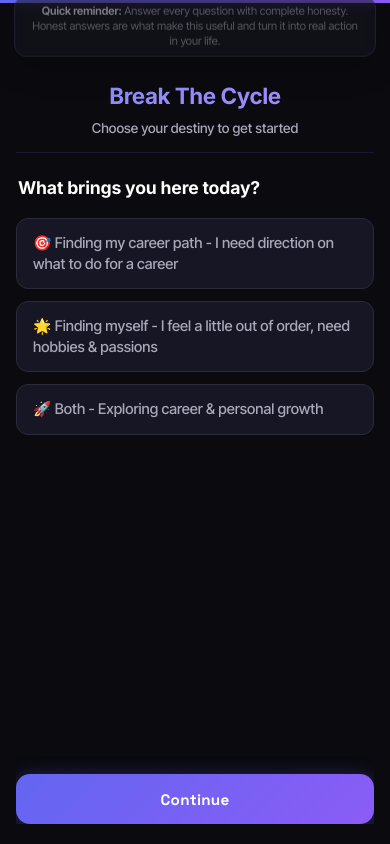
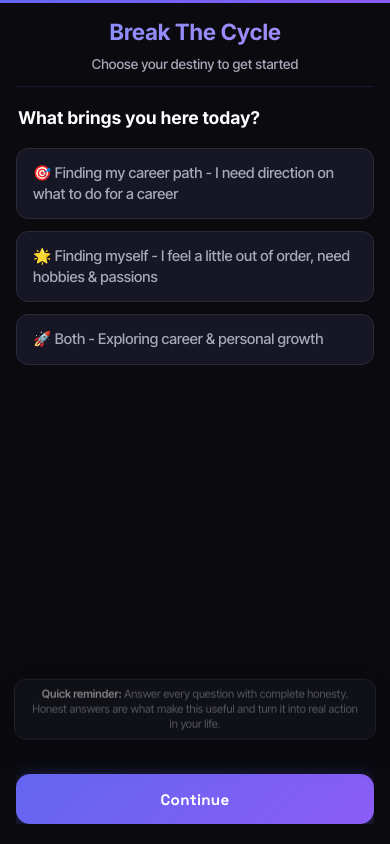
Before and after one commit to Fxlando/break-the-cycle-, a website: page quiz.html in a window 390 px wide. Drawn offline with Linux system fonts and the light colour scheme; no server answers.

Commit message:
Auto update - +

```diff
--- a/quiz.html
+++ b/quiz.html
@@ -882,19 +882,20 @@
         font-size: 0.7rem;
         line-height: 1.35;
         padding: 7px 12px;
-        top: 6px;
+        top: auto;
+        bottom: calc(env(safe-area-inset-bottom, 0px) + 94px);
         border-radius: 12px;
         width: min(680px, calc(100vw - 28px));
       }
 
       .container {
-        padding-top: 78px;
+        padding-top: calc(env(safe-area-inset-top, 0px) + 14px);
         justify-content: flex-start;
       }
 
       .container:not(.quiz-started) .header {
-        margin-bottom: 22px;
-        padding-bottom: 12px;
+        margin-bottom: 18px;
+        padding-bottom: 10px;
       }
 
       .container:not(.quiz-started) #quizForm {
```
